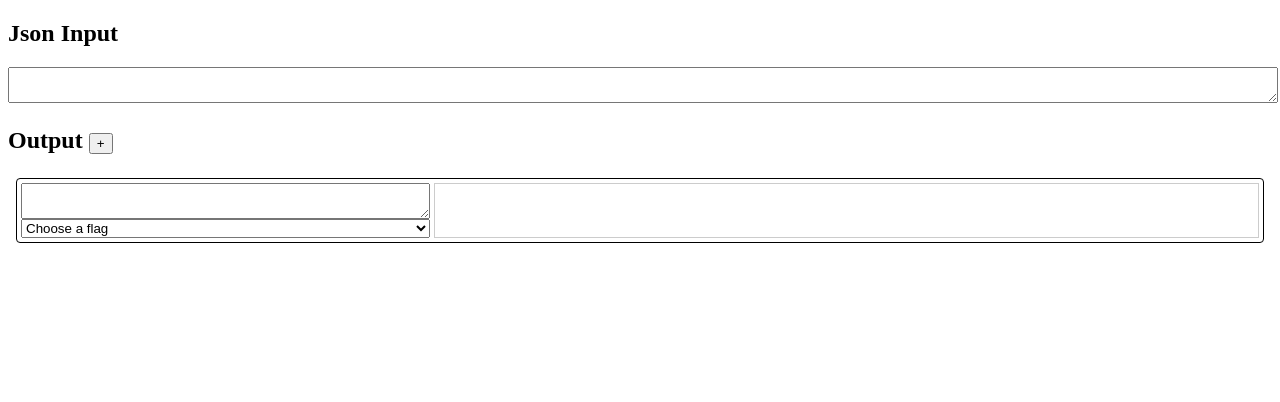
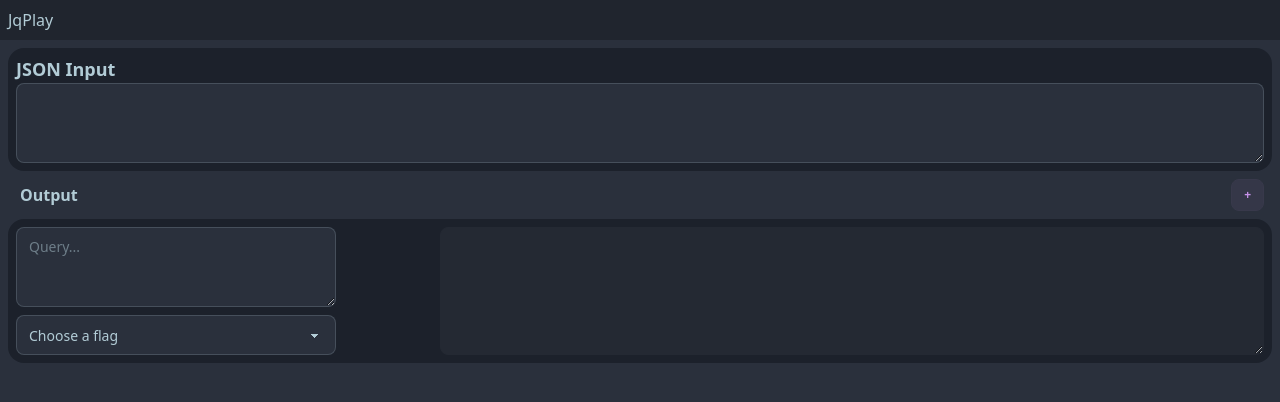
Before and after one commit to indeedhat/jqplay, a SvelteKit app: page / in a window 1280 px wide. Shown: the top 402 px of the page. Built offline with nearby package versions, Linux system fonts and the light colour scheme.

Commit message:
refactor: did the bare minimum on style

```diff
--- a/package.json
+++ b/package.json
@@ -21,6 +21,9 @@
 		"vite": "^7.1.7"
 	},
 	"dependencies": {
-		"jq-wasm": "^1.1.0-jq-1.8.1"
+		"@tailwindcss/vite": "^4.1.15",
+		"daisyui": "^5.3.7",
+		"jq-wasm": "^1.1.0-jq-1.8.1",
+		"tailwindcss": "^4.1.15"
 	}
 }
--- a/src/app.html
+++ b/src/app.html
@@ -1,5 +1,5 @@
 <!doctype html>
-<html lang="en">
+<html lang="en" data-theme="dim">
 	<head>
 		<meta charset="utf-8" />
 		<meta name="viewport" content="width=device-width, initial-scale=1" />
--- a/src/components/InputBox.svelte
+++ b/src/components/InputBox.svelte
@@ -8,5 +8,7 @@ textarea {
 }
 </style>
 
-<h2>Json Input</h2>
-<textarea bind:value={ json }></textarea>
+<div class="card bg-neutral p-2 m-2">
+    <h2 class="card-title">JSON Input</h2>
+    <textarea bind:value={ json } class="textarea"></textarea>
+</div>
--- a/src/components/OutputBox.svelte
+++ b/src/components/OutputBox.svelte
@@ -14,12 +14,8 @@ $effect(async () => {
 	}
 
 	console.log({ json, query, flag})
-	const res = await jq.json(json, query, flag ? [flag] : [])
-	if (typeof res === "object") {
-		output = JSON.stringify(res, null, 4)
-	} else {
-		output = String(res)
-	}
+	const res = await jq.raw(json, query, flag ? [flag] : undefined)
+	output = res.stdout
 })
 </script>
 
@@ -27,33 +23,22 @@ $effect(async () => {
 section.box {
 	display: flex;
 	flex-direction: row;
-	border: 1px solid black;
-	margin: 4px 8px;
-	padding: 4px;
-	border-radius: 4px;
 	flex-grow: 1;
+	gap: 4px;
 }
 
 .controls {
 	width: 33%;
 	display: flex;
 	flex-direction: column;
+	gap: 4px;
 }
-
-section.output {
-	margin-left: 4px;
-	border: 1px solid #ccc;
-	white-space: pre;
-	overflow: auto;
-	flex-grow: 1;
-}
-
 </style>
 
-<section class="box">
-	<div class="controls">
-		<textarea bind:value={ query }></textarea>
-		<select bind:value={ flag }>
+<section class="card bg-neutral p-2 m-2 flex flex-row  gap-2">
+	<div class="flex flex-col w-1/3 gap-2">
+		<textarea bind:value={ query } class="textarea" placeholder="Query..."></textarea>
+		<select bind:value={ flag } class="select">
 			<option value="">Choose a flag</option>
 			<option value="-c">-c (Compact output)</option>
 			<option value="-n">-n (Null input)</option>
@@ -64,5 +49,5 @@ section.output {
 		</select>
 	</div>
 
-	<section class="output">{ output }</section>
+	<textarea class="textarea flex-grow" disabled bind:value={ output }></textarea>
 </section>
--- a/src/routes/+page.svelte
+++ b/src/routes/+page.svelte
@@ -1,4 +1,6 @@
 <script lang="ts">
+import '../style.css'
+
 import InputBox from '../components/InputBox.svelte'
 import OutputBox from '../components/OutputBox.svelte'
 
@@ -6,20 +8,18 @@ let json = $state('')
 let outputCount = $state(1)
 </script>
 
-<style>
-.output-list {
-	display: flex;
-	flex-direction: column;
-}
-</style>
+<div class="navbar bg-base-300 min-h-auto">
+	JqPlay
+</div>
 
 <InputBox bind:json={ json } />
 
-<h2>
-	Output
-	<button onclick={() => outputCount += 1}>+</button>
-</h2>
-<section class="output-list">
+<div class="mx-4 flex justify-between">
+	<p class="m-1 font-bold">Output</p>
+	<button onclick={() => outputCount += 1} class="btn btn-sm btn-soft btn-accent">+</button>
+</div>
+
+<section class="flex flex-col">
 	{#each {length: outputCount}, i}
 		<OutputBox { json } />
 	{/each}
--- /dev/null
+++ b/src/style.css
@@ -0,0 +1,4 @@
+@import "tailwindcss";
+@plugin "daisyui" {
+    themes: all;
+}
--- a/vite.config.ts
+++ b/vite.config.ts
@@ -1,6 +1,7 @@
+import tailwindcss from "@tailwindcss/vite";
 import { sveltekit } from '@sveltejs/kit/vite';
 import { defineConfig } from 'vite';
 
 export default defineConfig({
-	plugins: [sveltekit()]
+	plugins: [tailwindcss(), sveltekit()]
 });
```
Also changed, not shown: 1 other file (tests, documents, lock files or other folders).
